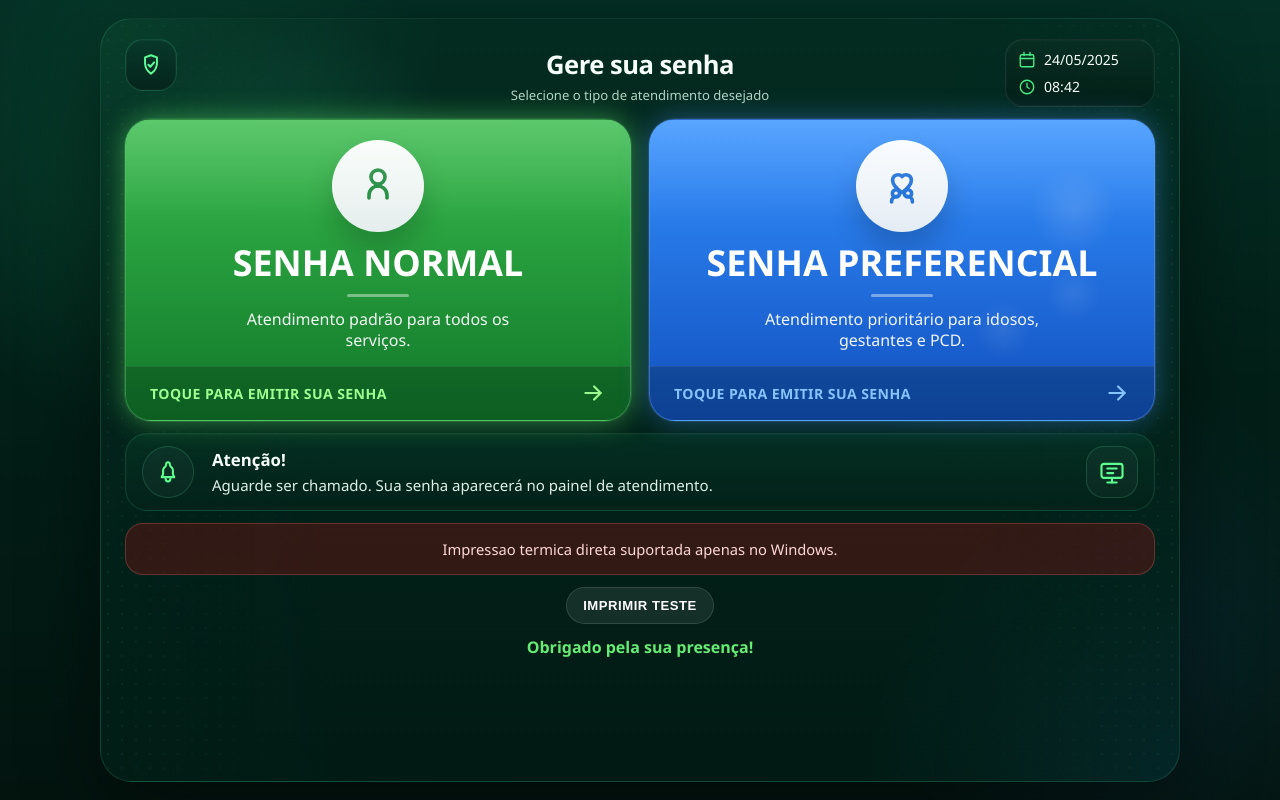
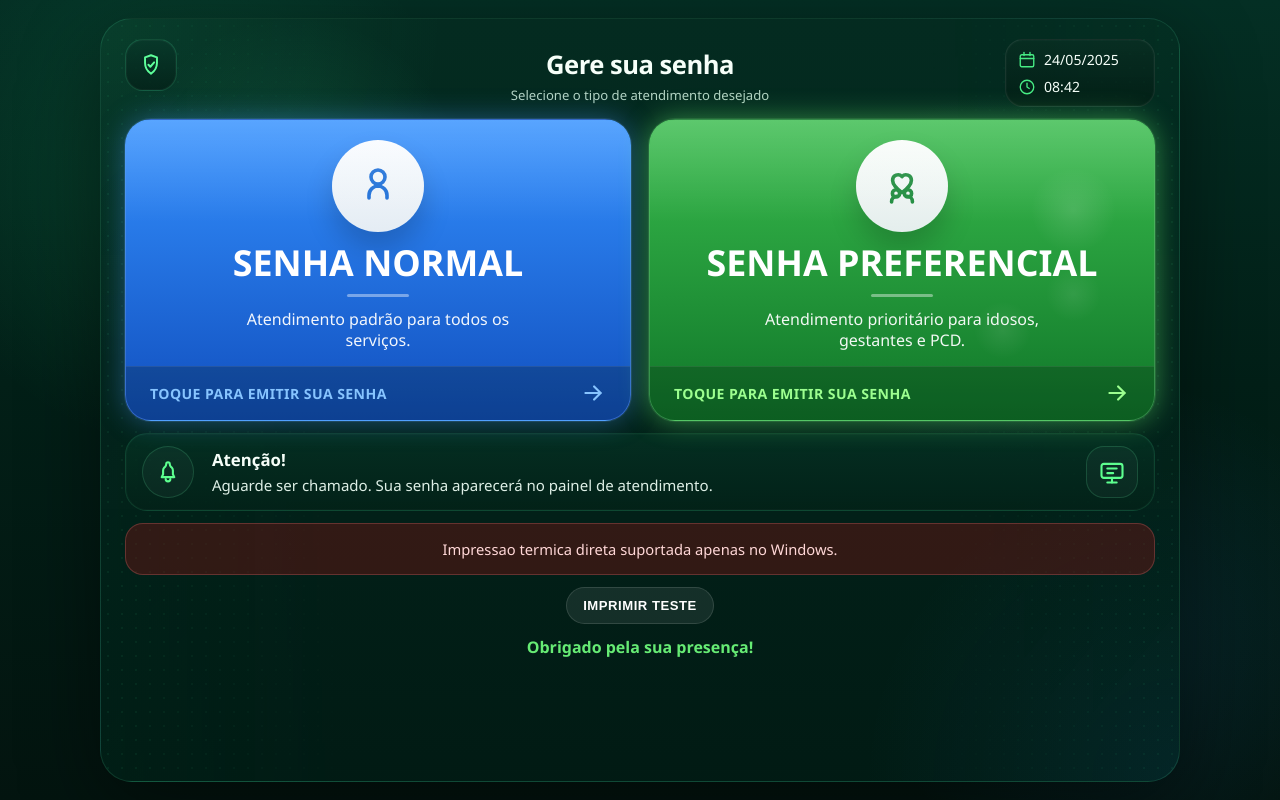
Before and after one commit to MarceloAnsilago/Gfilas, a Flask app: page /senhas in a window 1280 px wide. Run offline with Flask 3, Linux system fonts and the light colour scheme; some libraries are stand-ins or nearby versions.

Commit message:
Colorindo os cards

```diff
--- a/app/templates/senhas.html
+++ b/app/templates/senhas.html
@@ -17,12 +17,12 @@
       --panel-border: rgba(90, 255, 181, 0.14);
       --text: #f6fff9;
       --muted: #b4d4c4;
-      --normal-1: #39bc4d;
-      --normal-2: #107629;
-      --normal-glow: rgba(107, 255, 116, 0.45);
-      --pref-1: #3491ff;
-      --pref-2: #114fbe;
-      --pref-glow: rgba(76, 155, 255, 0.4);
+      --normal-1: #3491ff;
+      --normal-2: #114fbe;
+      --normal-glow: rgba(76, 155, 255, 0.4);
+      --pref-1: #39bc4d;
+      --pref-2: #107629;
+      --pref-glow: rgba(107, 255, 116, 0.45);
       --glass: rgba(255, 255, 255, 0.06);
       --glass-strong: rgba(255, 255, 255, 0.1);
       --shadow: 0 24px 80px rgba(0, 0, 0, 0.45);
@@ -205,12 +205,12 @@
 
     .card.normal {
       background: linear-gradient(180deg, var(--normal-1) 0%, var(--normal-2) 100%);
-      box-shadow: 0 0 0 1px rgba(130, 255, 130, 0.12), 0 0 28px var(--normal-glow);
+      box-shadow: 0 0 0 1px rgba(121, 169, 255, 0.14), 0 0 28px var(--normal-glow);
     }
 
     .card.preferencial {
       background: linear-gradient(180deg, var(--pref-1) 0%, var(--pref-2) 100%);
-      box-shadow: 0 0 0 1px rgba(121, 169, 255, 0.14), 0 0 28px var(--pref-glow);
+      box-shadow: 0 0 0 1px rgba(130, 255, 130, 0.12), 0 0 28px var(--pref-glow);
     }
 
     .card::before {
@@ -263,11 +263,11 @@
     }
 
     .normal .icon-shell svg {
-      stroke: #1f8c3e;
+      stroke: #1f70d8;
     }
 
     .preferencial .icon-shell svg {
-      stroke: #1f70d8;
+      stroke: #1f8c3e;
     }
 
     .title {
@@ -308,11 +308,11 @@
     }
 
     .normal .card-footer {
-      color: #9cff8f;
+      color: #87c4ff;
     }
 
     .preferencial .card-footer {
-      color: #87c4ff;
+      color: #9cff8f;
     }
 
     .card-footer svg {
```
